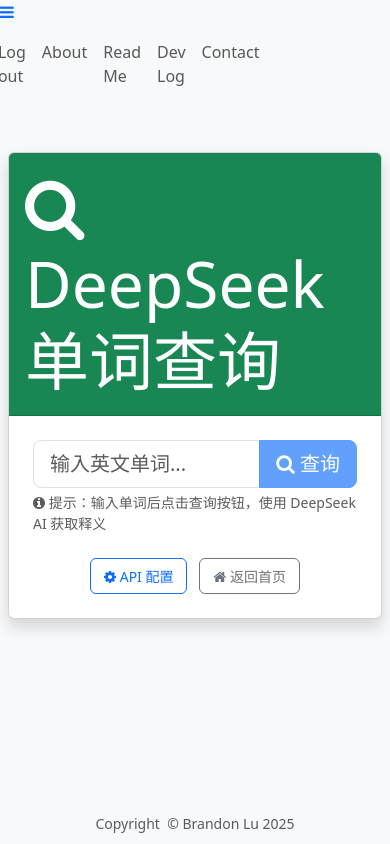
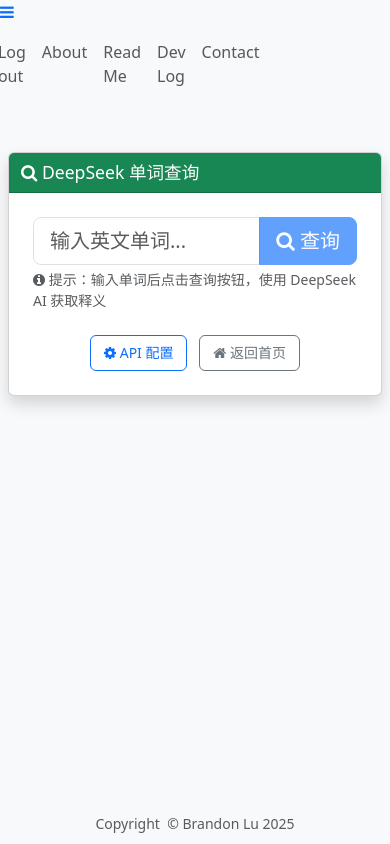
Before and after one commit to myGitToy/EbbinghausAnywhere, a Django app: page /deepseek/query/ in a window 390 px wide. Run offline with Django 4.2, Linux system fonts and the light colour scheme; the visitor is signed in with stand-in values (Sample User, id 1); some libraries are stand-ins or nearby versions.

Commit message:
优化手机端卡片头部标题样式，减小字体和内边距以改善阅读体验

```diff
--- a/static/css/styles.css
+++ b/static/css/styles.css
@@ -388,3 +388,20 @@ a.btn.rounded-circle:hover {
     right: auto !important;
     left: 15px !important;
 }
+
+/* 手机端进一步减小卡片头部标题，避免占用过多空间 */
+@media (max-width: 480px) {
+    .card-header h3,
+    .card-header h4,
+    .card-header h5 {
+        font-size: 1.05rem !important;
+        line-height: 1.1 !important;
+        margin: 0 !important;
+    }
+    .card-header h3 { font-size: 1.1rem !important; }
+    .card-header h4 { font-size: 1.0rem !important; }
+    .card-header h5 { font-size: 0.95rem !important; }
+    .card-header {
+        padding: 0.6rem 0.75rem !important;
+    }
+}
```
